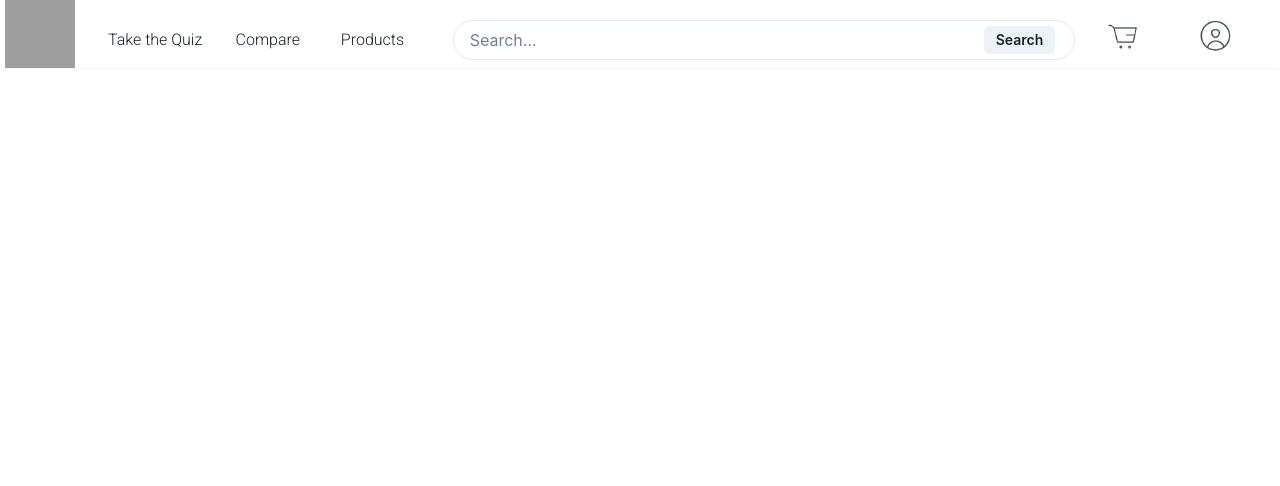
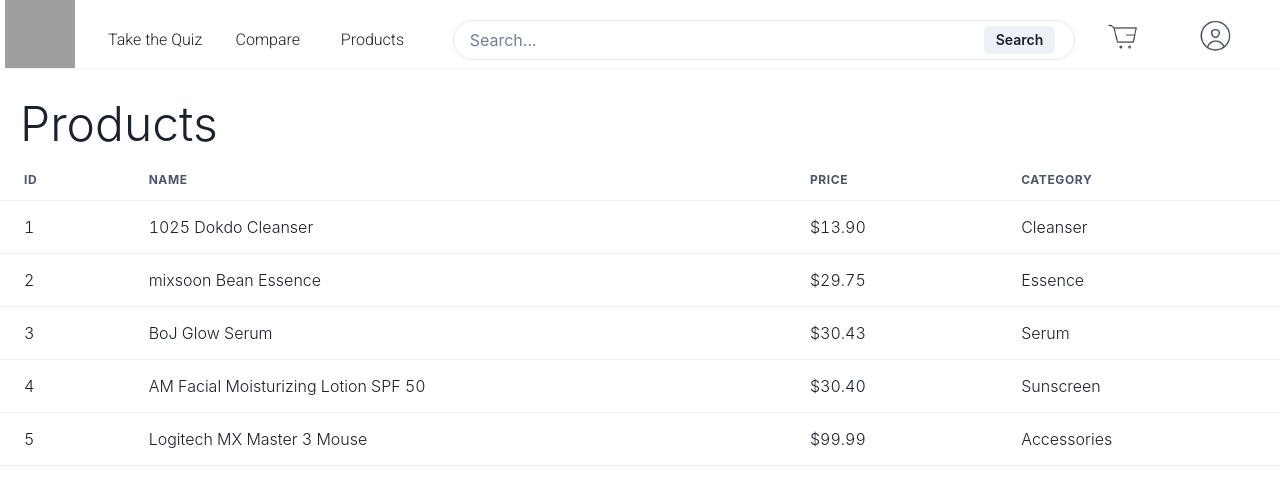
Before and after one commit to michellechang02/skinmatcher, a React (Create React App) app in the folder frontend/: page /products in a window 1280 px wide. Shown: the top 486 px of the page. Built offline with nearby package versions, Linux system fonts and the light colour scheme; no server answers; grey boxes are pictures that could not be loaded.

Commit message:
interactive comparisons

```diff
--- a/frontend/src/components/Compare.jsx
+++ b/frontend/src/components/Compare.jsx
@@ -1,12 +1,43 @@
-import React from 'react';
+import React, {useEffect, useState} from 'react';
 import { ChakraProvider, Box, Flex, Text, Image, Input, HStack, VStack, Button,
     FormControl, FormLabel} from '@chakra-ui/react';
 import home from '../home.json'
 
 function Compare(props) {
+
+    const [input1, setInput1] = useState('');
+    const [input2, setInput2] = useState('');
+    const [input3, setInput3] = useState('');
+
+
+
+    function handleInput1() {
+        console.log(input1);
+        setInput1('');
+    }
+
+    function handleInput2() {
+        console.log(input2);
+        setInput2('');
+    }
+
+    function handleInput3() {
+        console.log(input3);
+        setInput3('');
+    }
+
+    useEffect(() => {
+
+    }, [])
+
+
+
+
+
+
     return (
         <div>
-            <Text ml={5} fontSize="5xl" mt={5}>
+        <Text ml={5} fontSize="5xl" mt={5}>
         Compare
       </Text>
       <Flex justifyContent="space-around" alignItems="center">
@@ -14,8 +45,8 @@
           <VStack spacing={2} align="stretch">
             <Text>Product 1:</Text>
             <HStack>
-              <Input placeholder="Enter details for Product 1" />
-              <Button colorScheme="blackAlpha">Add</Button>
+              <Input placeholder="Enter details for Product 1" value={input1} onChange={(e) => setInput1(e.target.value)}/>
+              <Button colorScheme="blackAlpha" onClick={handleInput1}>Add</Button>
             </HStack>
           </VStack>
         </Box>
@@ -23,8 +54,8 @@
           <VStack spacing={2} align="stretch">
             <Text>Product 2:</Text>
             <HStack>
-              <Input placeholder="Enter details for Product 2" />
-              <Button colorScheme="blackAlpha">Add</Button>
+              <Input placeholder="Enter details for Product 2" value={input2} onChange={(e) => setInput2(e.target.value)}/>
+              <Button colorScheme="blackAlpha" onClick={handleInput2}>Add</Button>
             </HStack>
           </VStack>
         </Box>
@@ -32,15 +63,17 @@
           <VStack spacing={2} align="stretch">
             <Text>Product 3:</Text>
             <HStack>
-              <Input placeholder="Enter details for Product 3" />
-              <Button colorScheme="blackAlpha">Add</Button>
+              <Input placeholder="Enter details for Product 3" value={input3} onChange={(e) => setInput3(e.target.value)}/>
+              <Button colorScheme="blackAlpha" onClick={handleInput3}>Add</Button>
             </HStack>
           </VStack>
         </Box>
       </Flex>
             <Flex justifyContent="space-around" alignItems="center">
+
         <Box  w="400px" h="550px"  bg="#F5F5F5" boxShadow="md" mt={2}>
-            <Text textAlign="center" mt={2} fontSize="40px">Product 1</Text>
+        {input1 !== '' &&  <div>
+            <Text textAlign="center" mt={2} fontSize="40px">{input1}</Text>
 
             <Image
               src={home[0].url}
@@ -51,11 +84,24 @@
             />
             <Text textAlign="center" mt={2}>Price: $2.00</Text>
             <Text ml={5}>Based on your:</Text>
+            <HStack width="80%" justifyContent="space-between">
             <Text ml={5}>Desired Product</Text>
+            <Text ml={5}>70%</Text>
+            </HStack>
+            <HStack width="80%" justifyContent="space-between">
             <Text ml={5}>Acne Control</Text>
+            <Text ml={5}>60%</Text>
+            </HStack>
+            <HStack width="80%" justifyContent="space-between">
             <Text ml={5}>Face Washing Routine</Text>
+            <Text ml={5}>50%</Text>
+            </HStack></div>
+         }
         </Box>
+
+
         <Box w="400px" h="550px" bg="#F5F5F5" boxShadow="md" mt={2}>
+        {input2 !== '' &&  <div>
         <Text textAlign="center" mt={2} fontSize="40px">Product 2</Text>
 
             <Image
@@ -67,11 +113,25 @@
             />
         <Text textAlign="center" mt={2}>Price: $1.00</Text>
         <Text ml={5}>Based on your:</Text>
+        <HStack width="80%" justifyContent="space-between">
         <Text ml={5}>Desired Product</Text>
-            <Text ml={5}>Acne Control</Text>
-            <Text ml={5}>Face Washing Routine</Text>
+        <Text ml={5}>70%</Text>
+        </HStack>
+        <HStack width="80%" justifyContent="space-between">
+        <Text ml={5}>Acne Control</Text>
+        <Text ml={5}>60%</Text>
+        </HStack>
+        <HStack width="80%" justifyContent="space-between">
+        <Text ml={5}>Face Washing Routine</Text>
+        <Text ml={5}>50%</Text>
+        </HStack></div>
+         }
+
         </Box>
+
+
         <Box w="400px" h="550px" bg="#F5F5F5" boxShadow="md" mt={2}>
+        {input3 !== '' && <div>
         <Text textAlign="center" mt={2} fontSize="40px">Product 3</Text>
 
             <Image
@@ -83,10 +143,21 @@
             />
         <Text textAlign="center" mt={2}>Price: $2.00</Text>
         <Text ml={5}>Based on your:</Text>
+        <HStack width="80%" justifyContent="space-between">
         <Text ml={5}>Desired Product</Text>
+        <Text ml={5}>70%</Text>
+        </HStack>
+        <HStack width="80%" justifyContent="space-between">
         <Text ml={5}>Acne Control</Text>
+        <Text ml={5}>60%</Text>
+        </HStack>
+        <HStack width="80%" justifyContent="space-between">
         <Text ml={5}>Face Washing Routine</Text>
+        <Text ml={5}>50%</Text>
+        </HStack></div>
+        }
         </Box>
+
       </Flex>
         </div>
     );
--- a/frontend/src/components/Products.jsx
+++ b/frontend/src/components/Products.jsx
@@ -1,8 +1,61 @@
 import React from 'react';
+import {Text,
+    Input,
+    Table,
+  Thead,
+  Tbody,
+  Tr,
+  Th,
+  Td,
+  TableContainer,
+  Box
+} from '@chakra-ui/react';
 
 function Products(props) {
+
+    const products = [
+        { id: 1, name: "1025 Dokdo Cleanser", price: "$13.90", category: "Cleanser" },
+        { id: 2, name: "mixsoon Bean Essence", price: "$29.75", category: "Essence" },
+        { id: 3, name: "BoJ Glow Serum", price: "$30.43", category: "Serum" },
+        { id: 4, name: "AM Facial Moisturizing Lotion SPF 50", price: "$30.40", category: "Sunscreen" },
+        { id: 5, name: "Logitech MX Master 3 Mouse", price: "$99.99", category: "Accessories" }
+        // Add more products as needed
+      ];
+
+
+
+
+
     return (
         <div>
+        <Text ml={5} fontSize="5xl" mt={5}>
+        Products
+      </Text>
+
+      <Box overflowX="auto">
+        <TableContainer>
+          <Table colorScheme="blackAlpha">
+            <Thead>
+              <Tr>
+                <Th>ID</Th>
+                <Th>Name</Th>
+                <Th>Price</Th>
+                <Th>Category</Th>
+              </Tr>
+            </Thead>
+            <Tbody>
+              {products.map((product) => (
+                <Tr key={product.id}>
+                  <Td>{product.id}</Td>
+                  <Td>{product.name}</Td>
+                  <Td>{product.price}</Td>
+                  <Td>{product.category}</Td>
+                </Tr>
+              ))}
+            </Tbody>
+          </Table>
+        </TableContainer>
+      </Box>
 
         </div>
     );
```
